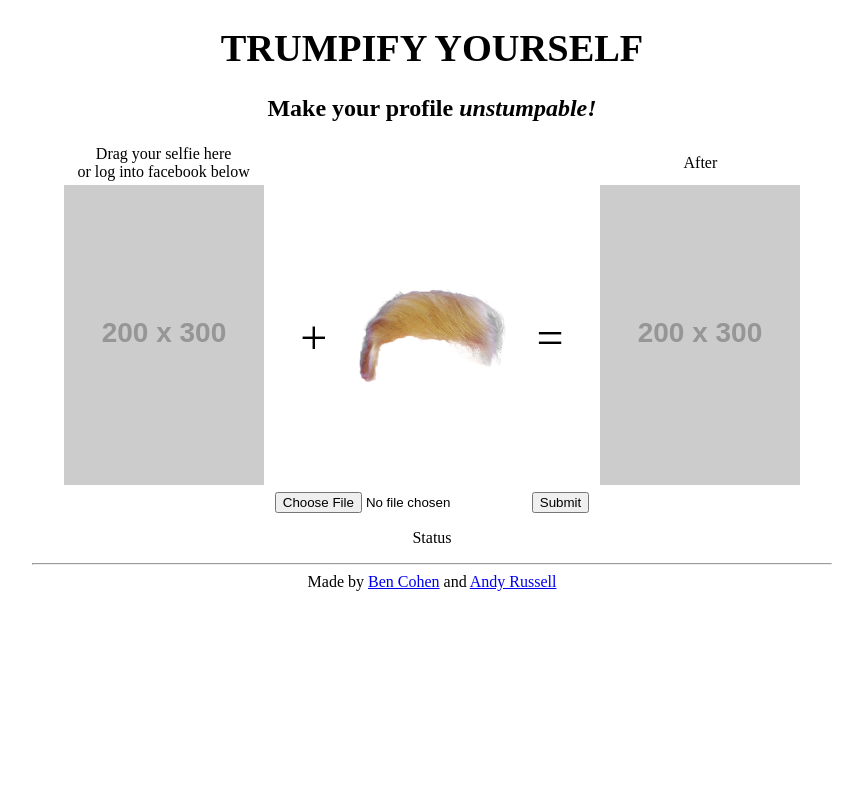
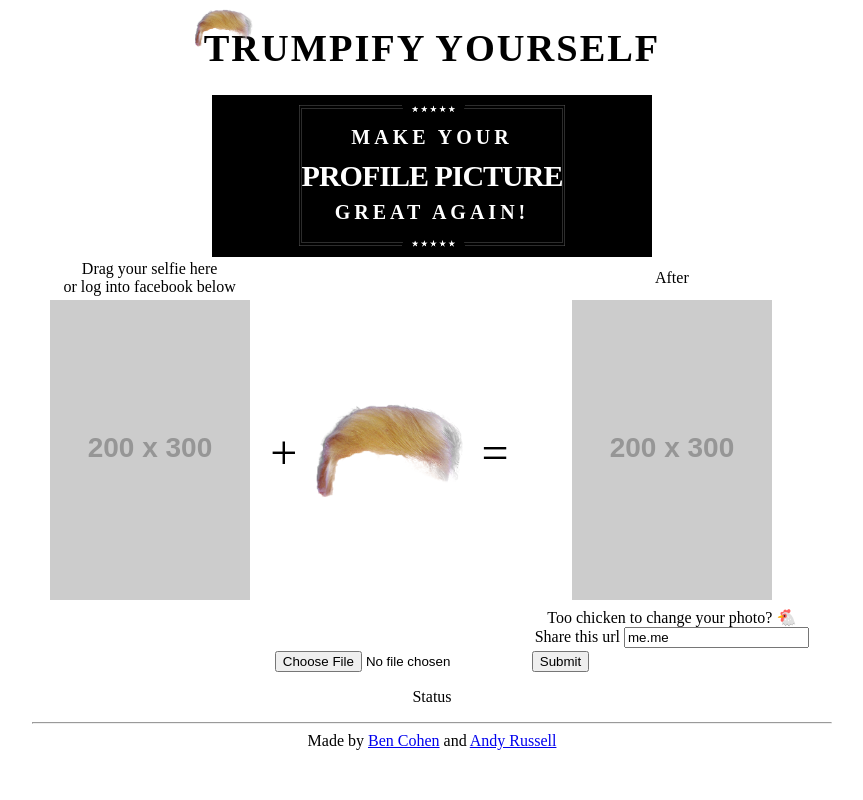
Before and after one commit to benjamincohen1/trumpify, a Flask app: page / in a window 1280 px wide. Shown: the whole page, without its empty margins (208-1071 px from the left). Run offline with Flask 2, Linux system fonts and the light colour scheme; grey boxes labelled with a size stand in for pictures from a placeholder-image service; parts of the project's set-up code (start-up, migrations or seed data) failed here and were passed over; some libraries are stand-ins or nearby versions; some web fonts are replaced.

Commit message:
a commit

```diff
--- /dev/null
+++ b/static/fonz.css
@@ -0,0 +1,30 @@
+@font-face {
+  font-family: 'Montserrat';
+  font-style: normal;
+  font-weight: 400;
+  src: local('Montserrat-Regular'), url(https://fonts.gstatic.com/s/montserrat/v6/zhcz-_WihjSQC0oHJ9TCYC3USBnSvpkopQaUR-2r7iU.ttf) format('truetype');
+}
+@font-face {
+  font-family: 'Montserrat';
+  font-style: normal;
+  font-weight: 700;
+  src: local('Montserrat-Bold'), url(https://fonts.gstatic.com/s/montserrat/v6/IQHow_FEYlDC4Gzy_m8fcvEr6Hm6RMS0v1dtXsGir4g.ttf) format('truetype');
+}
+@font-face {
+  font-family: 'Old Standard TT';
+  font-style: normal;
+  font-weight: 400;
+  src: local('Old Standard TT Regular'), local('OldStandardTT-Regular'), url(https://fonts.gstatic.com/s/oldstandardtt/v7/n6RTCDcIPWSE8UNBa4k-DLGMqOskSJahibCG-vhG9Ug.ttf) format('truetype');
+}
+@font-face {
+  font-family: 'Old Standard TT';
+  font-style: normal;
+  font-weight: 700;
+  src: local('Old Standard TT Bold'), local('OldStandardTT-Bold'), url(https://fonts.gstatic.com/s/oldstandardtt/v7/5Ywdce7XEbTSbxs__4X1_AzXKzPdQ5IRTaDVrbjtIFE.ttf) format('truetype');
+}
+@font-face {
+  font-family: 'Old Standard TT';
+  font-style: italic;
+  font-weight: 400;
+  src: local('Old Standard TT Italic'), local('OldStandardTT-Italic'), url(https://fonts.gstatic.com/s/oldstandardtt/v7/QQT_AUSp4AV4dpJfIN7U5FwRGS1J0uDbqVT85dREjI0.ttf) format('truetype');
+}
--- a/static/memes.css
+++ b/static/memes.css
@@ -1,3 +1,5 @@
+@import url(fonz.css);
+
 body {
 width: 800px;
 margin: auto;
@@ -7,6 +9,10 @@ font-family: 'Averia Serif Libre';
 h1 {
 text-transform: uppercase;
 font-size: 2.4em;
+letter-spacing: 2px;
+}
+h1 > span {
+position: relative;
 }
 .a {
 font-size: 3em;
@@ -14,3 +20,21 @@ font-size: 3em;
 #before, #after {
 height: 300px;
 }
+#dank {
+height: 40px;
+position: absolute;
+top: -0.5em;
+left: -0.25em;
+}
+
+.hero_message {zoom: 0.5; padding: 40px; width: 800px; height: 244px;
+background: black url(hero_message_bg.png) 50% 50% no-repeat; margin: auto; text-transform: uppercase; }
+.hero_message h2 {
+/* font-family: 'Montserrat', sans-serif; */
+font-size: 40px; letter-spacing: .2em; color: #fff; line-height: 50px;
+margin:0;padding:20px 0 0;
+}
+.hero_message h2 span {
+/* font-family: 'Old Standard TT', serif; */
+/* font-weight: 400; */
+font-size: 60px; display: block; padding: 25px 0;letter-spacing: -2px;}
--- a/templates/index.html
+++ b/templates/index.html
@@ -45,8 +45,12 @@
 
 {% block content %}
 <div class="container">
-  <h1>Trumpify Yourself</h1>
-  <h2>Make your profile <em>unstumpable!</em></h2>
+  <h1><span><img src="static/hair.png" id="dank" />Trumpify Yourself</span></h1>
+
+<div class="hero_message">
+<h2>Make your <span>profile picture</span> Great Again!</h2>
+</div>
+
   <table border=0 width="100%">
     <tr>
       <td>Drag your selfie here<br />or log into facebook below</td>
@@ -60,7 +64,12 @@
       <td class=a>+</td>
       <td><img src="static/hair.png" id="hair" width="150" /></td>
       <td class=a>=</td>
-      <td><img id="after" src="http://placehold.it/200x300" alt="Trumpified"></td>
+      <td><img id="after" src="http://placehold.it/200x300" alt="Trumpified">
+    </tr>
+    <tr>
+      <td colspan="4"></td>
+      <td>Too chicken to change your photo? 🐔<br />Share this url <input type="text" value="me.me" length="9" />
+</td>
     </tr>
   </table>
   <div class="row">
```
Also changed, not shown: static/hero_message_bg.png (added), 1 other file.
